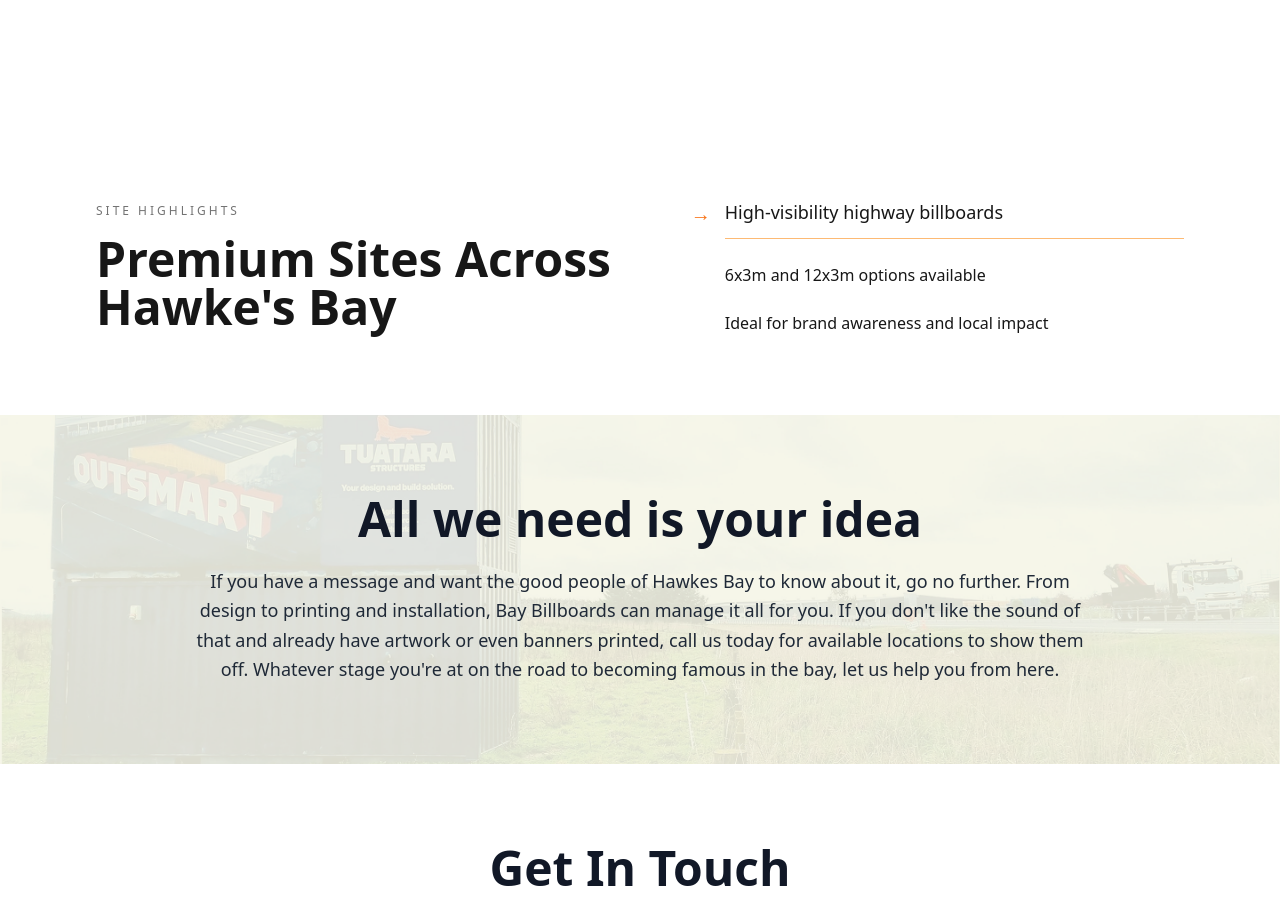
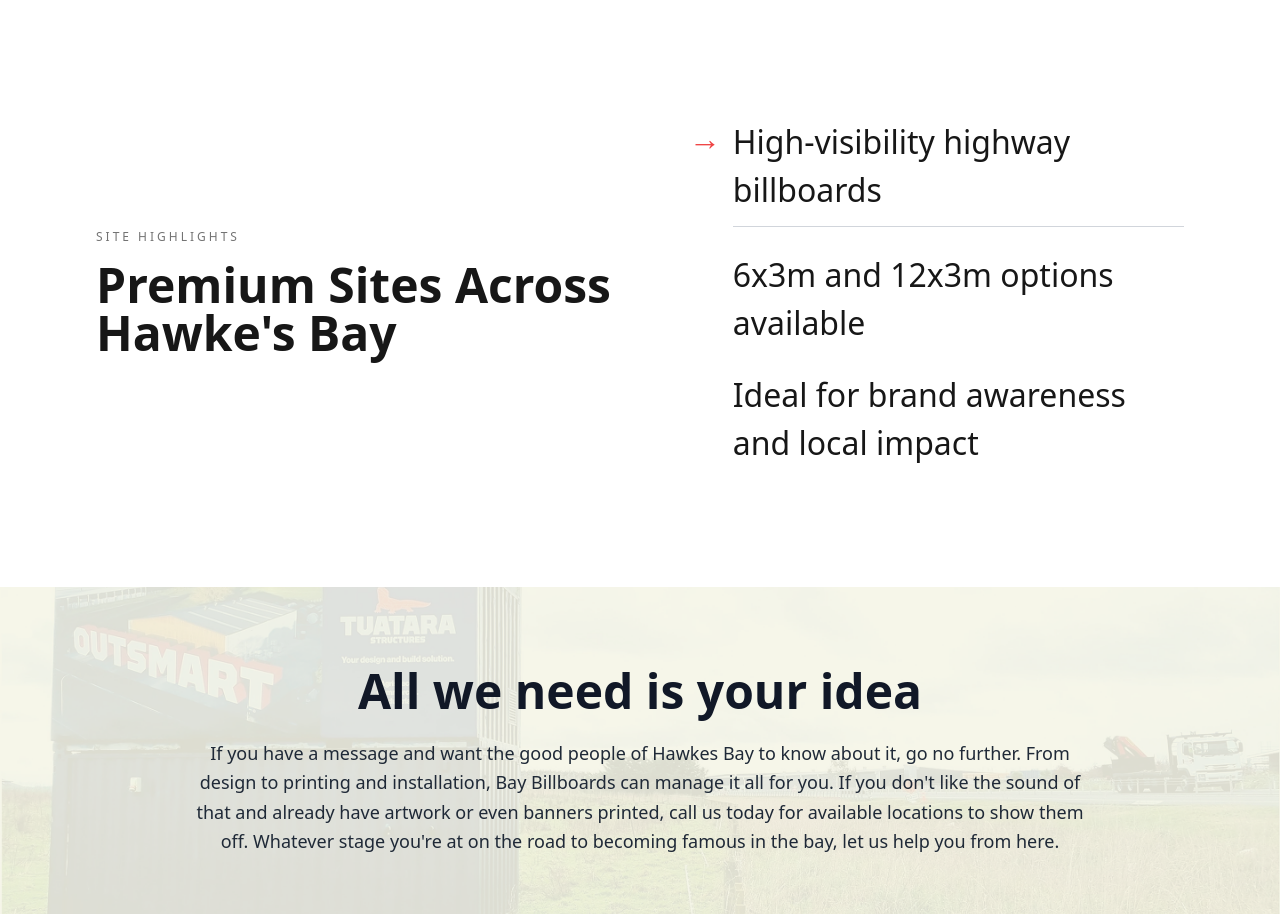
Before and after one commit to ramki0202/baybillboards, a Next.js app: page / in a window 1280 px wide. Shown: the part 1614-2528 px from the top of the page. Built offline with nearby package versions, Linux system fonts and the light colour scheme.

Commit message:
Refactor HighlightsSection layout and enhance text styling for better visibility

```diff
--- a/components/HighlightsSection.tsx
+++ b/components/HighlightsSection.tsx
@@ -2,7 +2,7 @@ import React from "react";
 
 const HighlightsSection = () => {
   return (
-    <section className="bg-white py-20">
+    <section className="bg-white pb-[60px] lg:pb-[120px]">
       <div className="mx-auto max-w-6xl px-6 lg:px-8 grid gap-12 lg:grid-cols-[minmax(0,1.1fr)_minmax(0,1fr)] items-start lg:items-center">
         {/* Left content */}
         <div>
@@ -19,27 +19,49 @@ const HighlightsSection = () => {
         {/* Right content */}
         <div className="space-y-6">
           {/* Main highlight with arrow and underline */}
-          <div className="flex items-start gap-3">
-            <span className="mt-1 inline-flex h-6 w-6 items-center justify-center">
-              <span className="text-xl text-orange-500">&rarr;</span>
+          <div className="group cursor-pointer">
+            <div className="flex items-start gap-3 relative">
+              <span className="mt-1 inline-flex h-8 w-8 items-center justify-center transition-all duration-300">
+                <span className="text-red-500" style={{ fontSize: "32px" }}>
+                  &rarr;
                 </span>
-            <div className="flex-1 border-b border-orange-300 pb-3">
-              <p className="text-lg font-medium text-neutral-900">
+              </span>
+              <div className="flex-1 border-b border-gray-300 pb-3">
+                <p className="text-[32px] text-neutral-900">
                   High-visibility highway billboards
                 </p>
               </div>
             </div>
+          </div>
 
           {/* Sub-points */}
-          <div className="pl-9">
-            <p className="text-base text-neutral-900">
+          <div className="group cursor-pointer">
+            <div className="flex items-start gap-3">
+              <span className="mt-1 inline-flex h-8 w-8 items-center justify-center opacity-0 group-hover:opacity-100 transition-all duration-300">
+                <span className="text-red-500" style={{ fontSize: "32px" }}>
+                  &rarr;
+                </span>
+              </span>
+              <div className="">
+                <p className="text-[32px] text-neutral-900">
                   6x3m and 12x3m options available
                 </p>
               </div>
-          <div className="pl-9">
-            <p className="text-base text-neutral-900">
+            </div>
+          </div>
+          <div className="group cursor-pointer">
+            <div className="flex items-start gap-3">
+              <span className="mt-1 inline-flex h-8 w-8 items-center justify-center opacity-0 group-hover:opacity-100 transition-all duration-300">
+                <span className="text-red-500" style={{ fontSize: "32px" }}>
+                  &rarr;
+                </span>
+              </span>
+              <div className="">
+                <p className="text-[32px] text-neutral-900">
                   Ideal for brand awareness and local impact
                 </p>
+              </div>
+            </div>
           </div>
         </div>
       </div>
```
Lines whose indentation alone changed are shown as unchanged.
